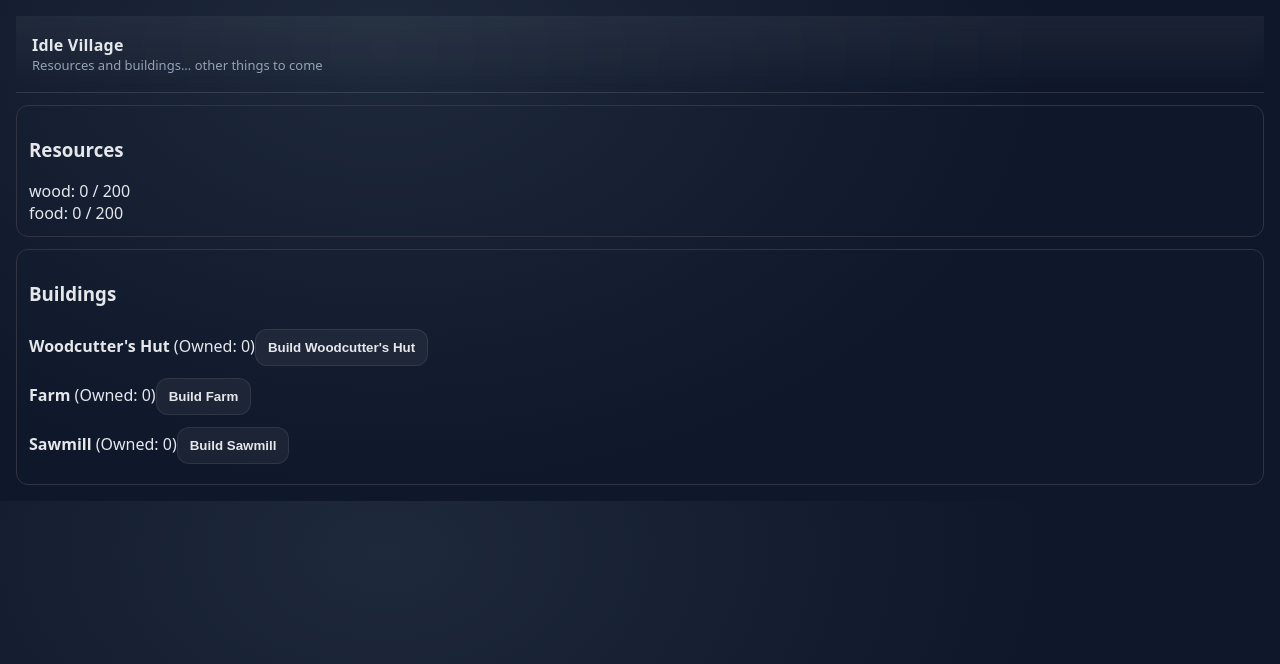
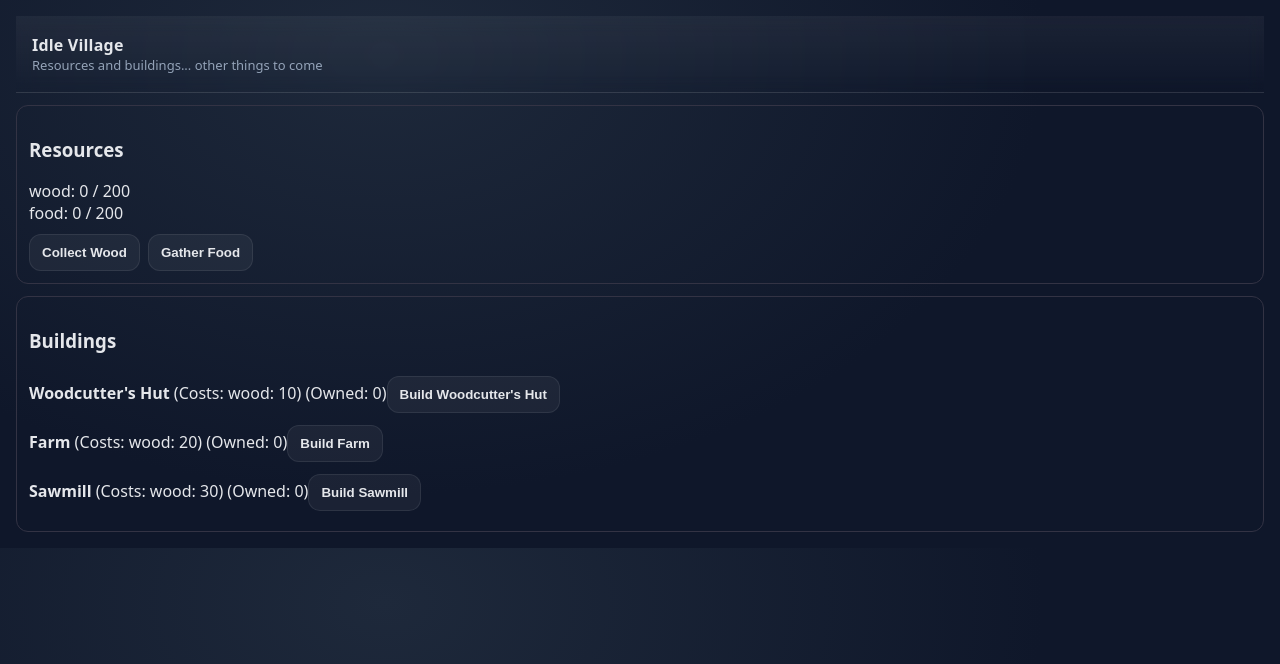
Before and after one commit to andrewwheal/idle-village, a Preact app: page / in a window 1280 px wide. Shown: the top 664 px of the page. Built offline with nearby package versions, Linux system fonts and the light colour scheme.

Commit message:
Add manual actions to get starter resources
We need to be able to manually gather some resources at the beginning of the
game, before we can afford buildings (once building costs are implemented)

```diff
--- /dev/null
+++ b/src/content/actions.ts
@@ -0,0 +1,26 @@
+import type { ResourceId } from "./resources";
+
+export type ActionId = keyof typeof ACTIONS;
+
+export type Action = {
+    id: ActionId;
+    name: string;
+    produces: Partial<Record<ResourceId, number>>;
+}
+
+export const ACTIONS: Record<string, Action> = {
+    "wood": {
+        id: "wood",
+        name: "Collect Wood",
+        produces: {
+            "wood": 1,
+        },
+    },
+    "food": {
+        id: "food",
+        name: "Gather Food",
+        produces: {
+            "food": 1,
+        },
+    },
+}
--- /dev/null
+++ b/src/game/actions.ts
@@ -0,0 +1,34 @@
+import { stateSignal } from "../main.tsx";
+import { BUILDINGS } from "../content/buildings.ts";
+import { ACTIONS, type ActionId } from "../content/actions.ts";
+
+export function doAction(id: ActionId) {
+    const state = stateSignal.value;
+    const action = ACTIONS[id];
+
+    // Add the resource gain
+    for (const [resId, amount] of Object.entries(action.produces)) {
+        if (!amount || !state.resources[resId]) continue;
+
+        state.resources[resId].amount += amount;
+    }
+
+    // Update the signal to trigger reactivity
+    stateSignal.value = {
+        ...state,
+        resources: { ...state.resources },
+    };
+}
+
+export function addBuilding(id: string) {
+    const state = stateSignal.value;
+
+    // Add the building
+    state.buildings[id] = (state.buildings[id] ?? 0) + 1;
+
+    // Update the signal to trigger reactivity
+    stateSignal.value = {
+        ...state,
+        buildings: { ...state.buildings },
+    };
+}
--- a/src/main.tsx
+++ b/src/main.tsx
@@ -14,16 +14,6 @@ const initial = createInitialGameState(RESOURCES);
 export const stateSignal = signal<GameState>(initial);
 
 console.log("Initial game state:", stateSignal.value);
-
-export function addBuilding(id: string) {
-  const state = stateSignal.value;
-  state.buildings[id] = (state.buildings[id] ?? 0) + 1;
-
-  stateSignal.value = {
-    ...state,
-    buildings: { ...state.buildings },
-  };
-}
 
 function tick(dt: number) {
   const state = stateSignal.value;
--- a/src/ui/components/BuildingPanel.tsx
+++ b/src/ui/components/BuildingPanel.tsx
@@ -1,5 +1,6 @@
 import { BUILDINGS } from "../../content/buildings.ts";
-import { stateSignal, addBuilding } from "../../main.tsx";
+import { stateSignal } from "../../main.tsx";
+import { addBuilding } from "../../game/actions.ts";
 
 export default function BuildingsPanel() {
   const state = stateSignal.value;
@@ -10,7 +11,7 @@ export default function BuildingsPanel() {
 
       {Object.entries(BUILDINGS).map(([id, building]) => (
         <div key={id} style={{ marginBottom: 8 }}>
-          <strong>{building.name}</strong> (Owned: {state.buildings[building.id] || 0})
+          <strong>{building.name}</strong> (Costs: {Object.entries(building.cost).map(([resId, amount]) => `${resId}: ${amount}`).join(", ")}) (Owned: {state.buildings[building.id] || 0})
           <button style={{ marginTop: 4 }} onClick={() => addBuilding(building.id)}>
             Build {building.name}
           </button>
--- a/src/ui/components/ResourcePanel.tsx
+++ b/src/ui/components/ResourcePanel.tsx
@@ -1,4 +1,6 @@
 import { stateSignal } from "../../main.tsx";
+import { ACTIONS } from "../../content/actions.ts";
+import { doAction } from "../../game/actions.ts";
 
 export default function ResourcePanel() {
   return (
@@ -10,6 +12,12 @@ export default function ResourcePanel() {
           {res ? `${id}: ${res.amount} / ${res.capacity}` : `${id}: 0 / 0`}
         </div>
       ))}
+
+      <div style={{ display: "flex", gap: 8, marginTop: 10 }}>
+        {Object.entries(ACTIONS).map(([id, action]) => (
+          <button onClick={() => doAction(id)}>{action.name}</button>
+        ))}
+      </div>
     </div>
   );
 }
```
